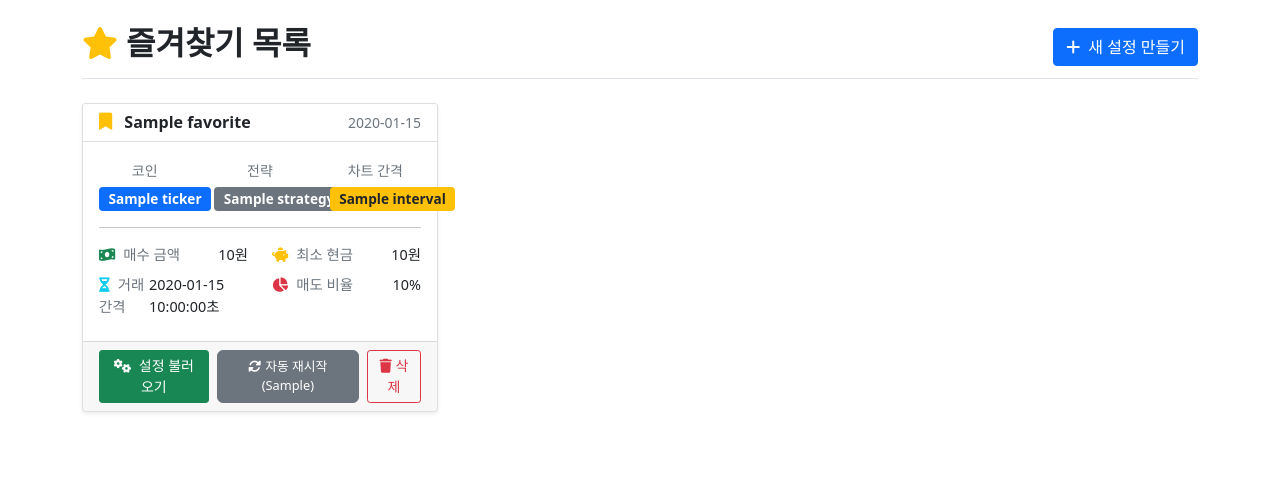
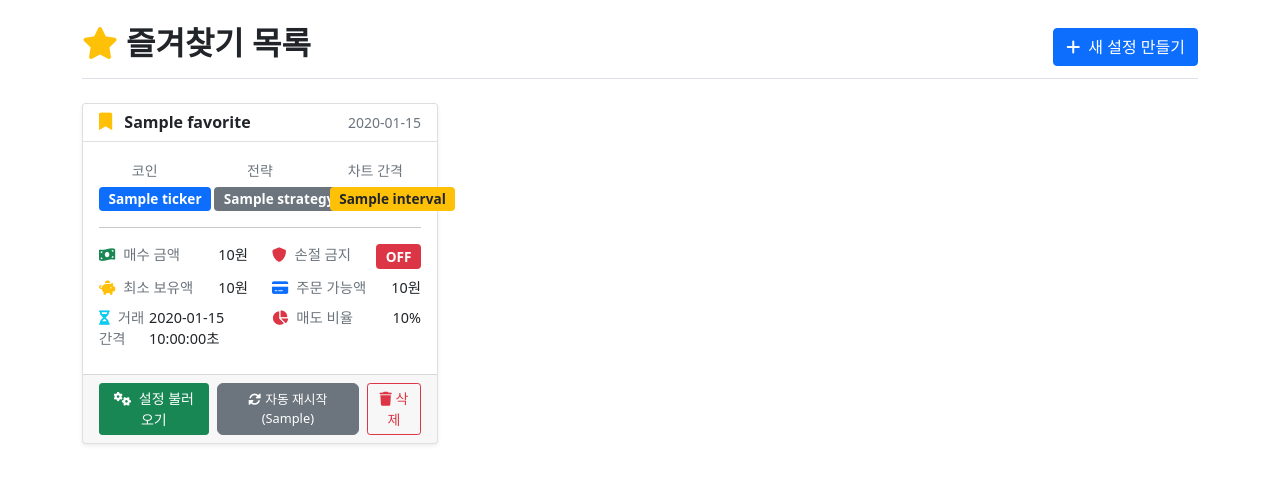
Before and after one commit to korealover/web_upbit_auto_trading, a Python web app: template app/templates/favorites.html in a window 1280 px wide. Shown: the part 56-540 px from the top of the page. Run offline with Jinja, Linux system fonts and the light colour scheme; the template is opened without the code that fills it: most values are stand-ins (such as "Sample title", 1, 10 or a date in 2020).

Commit message:
즐겨찾기 디자인 수정

```diff
--- a/app/templates/favorites.html
+++ b/app/templates/favorites.html
@@ -96,7 +96,7 @@
                 <div class="row text-center mb-3">
                     <div class="col-4">
                         <small class="text-muted">코인</small>
-                        <div class="mt-1"><span class="badge bg-primary">{{ favorite.ticker }}</span></div>
+                        <div class="mt-1"><a href="https://upbit.com/exchange?code=CRIX.UPBIT.{{ ticker }}&tab=chart" target="_blank" rel="noopener noreferrer"><span class="badge bg-primary">{{ favorite.ticker }}</span></a></div>
                     </div>
                     <div class="col-4">
                         <small class="text-muted">전략</small>
@@ -134,8 +134,26 @@
                     </div>
                     <div class="col-6 mb-2">
                         <div class="d-flex justify-content-between">
-                            <span class="param-label"><i class="fas fa-piggy-bank me-2 text-warning"></i>최소 현금</span>
+                            <span class="param-label"><i class="fas fa-shield-alt me-2 text-danger"></i>손절 금지</span>
+                            <span class="param-value">
+                                {% if favorite.prevent_loss_sale == 'Y' %}
+                                    <span class="badge bg-success">ON</span>
+                                {% else %}
+                                    <span class="badge bg-danger">OFF</span>
+                                {% endif %}
+                            </span>
+                        </div>
+                    </div>
+                    <div class="col-6 mb-2">
+                        <div class="d-flex justify-content-between">
+                            <span class="param-label"><i class="fas fa-piggy-bank me-2 text-warning"></i>최소 보유액</span>
                             <span class="param-value">{{ "{:,.0f}".format(favorite.min_cash) }}원</span>
+                        </div>
+                    </div>
+                    <div class="col-6 mb-2">
+                        <div class="d-flex justify-content-between">
+                            <span class="param-label"><i class="fas fa-credit-card me-2 text-primary"></i>주문 가능액</span>
+                            <span class="param-value">{{ "{:,.0f}".format(favorite.max_order_amount or 0) }}원</span>
                         </div>
                     </div>
                     <div class="col-6 mb-2">
```
